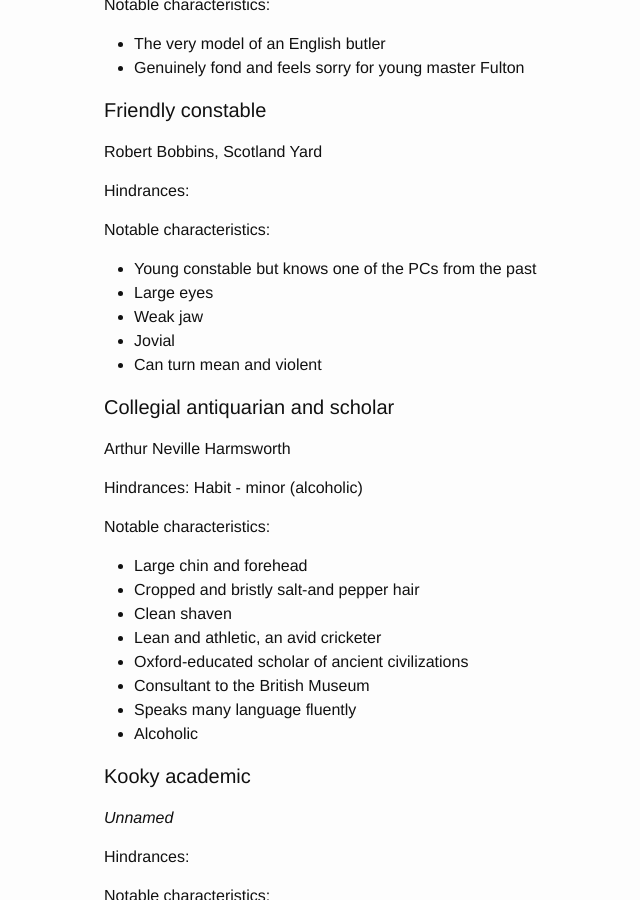
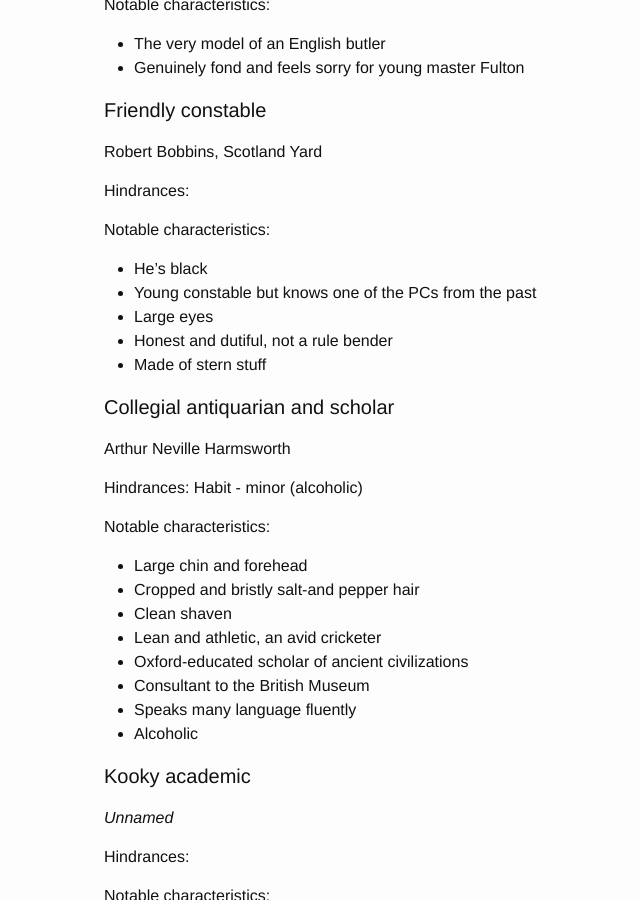
Before and after one commit to achall36/RoxvilleRooster.github.io, a Jekyll site: the page built from rippers-game-planning.md, in a window 1280 px wide and 900 px high, scrolled down 2161 px. Shown: the whole window, without its empty margins (166-806 px from the left). Built offline with Jekyll 4.4.1, drawn with Linux system fonts in a browser that asks for light colours.

Commit message:
Update rippers-game-planning.md

```diff
--- a/rippers-game-planning.md
+++ b/rippers-game-planning.md
@@ -102,14 +102,16 @@
 
 Robert Bobbins, Scotland Yard
 
+
+
 Hindrances:
 
 Notable characteristics:
+* He's black
 * Young constable but knows one of the PCs from the past
 * Large eyes
-* Weak jaw
-* Jovial
-* Can turn mean and violent
+* Honest and dutiful, not a rule bender
+* Made of stern stuff
 
 
 #### Collegial antiquarian and scholar
```
Also changed, not shown: other parts of rippers-game-planning.md (+3 -4 lines).
